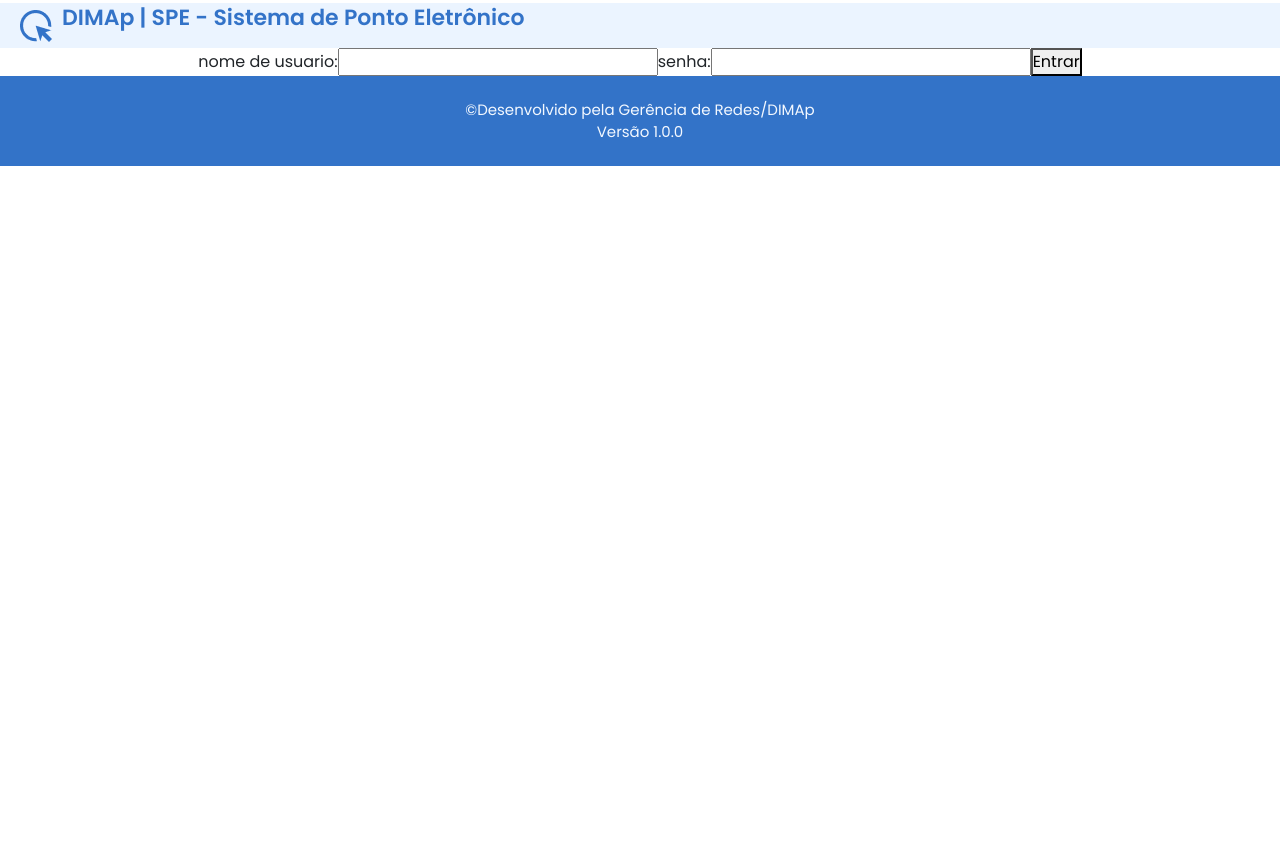
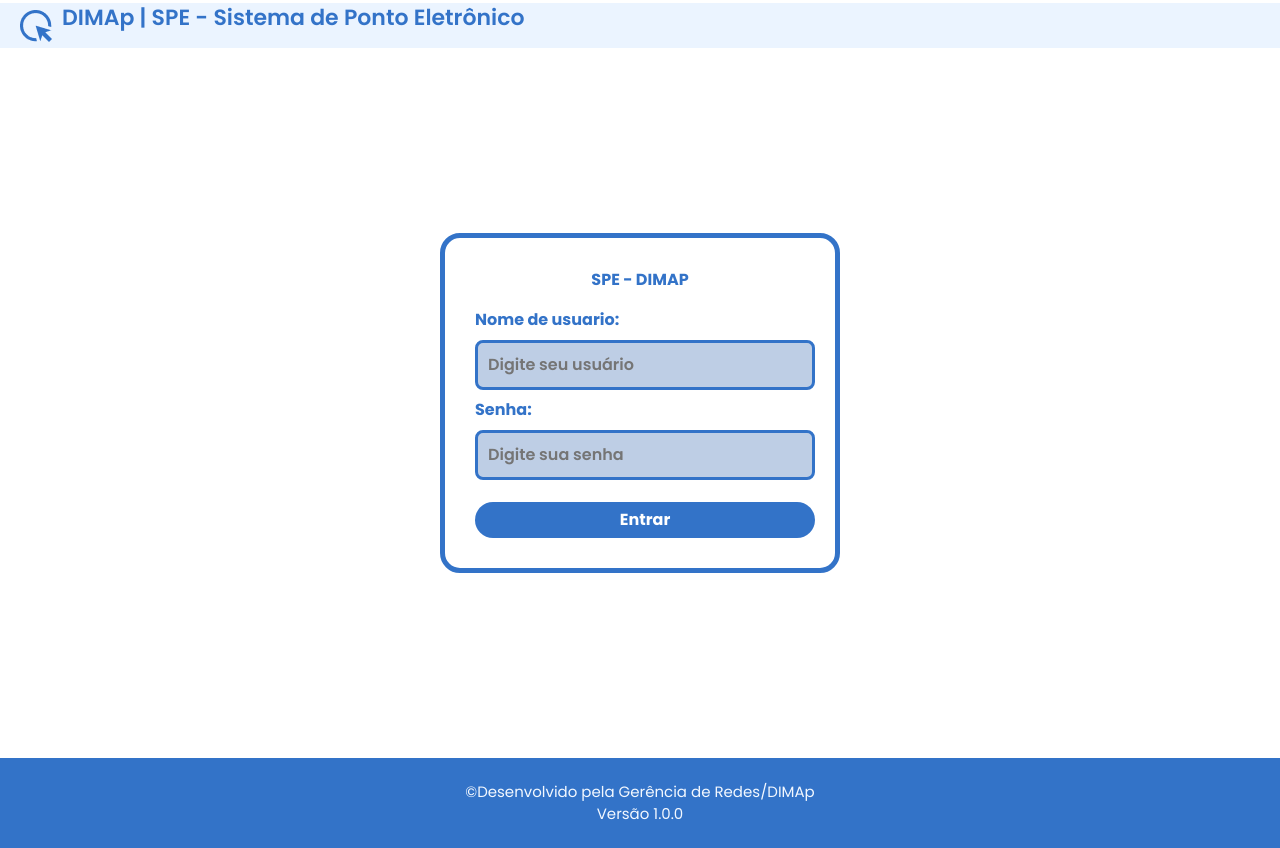
Before and after one commit to leandroaa01/SPE, an Angular app: page /login in a window 1280 px wide. Before the commit the page ends 800 px from the top, so only its background shows below. Built offline with nearby package versions, Linux system fonts and the light colour scheme.

Commit message:
finalize of component 'login'

```diff
--- a/src/app/components/login/login.component.html
+++ b/src/app/components/login/login.component.html
@@ -8,12 +8,14 @@
   </div>
 </header>
 <section class="login">
+<div class="form-login">
+<p>SPE - DIMAP</p>
 <form action="" method="post">
- <label for="">nome de usuario:</label>
- <input type="text" name="" id="">
-<label for="">senha:</label>
-<input type="password" name="" id="">
-<button type="submit">Entrar</button>
+ <label for="">Nome de usuario:</label>
+ <input type="text" name="" id="" placeholder="Digite seu usuário">
+<label for="">Senha:</label>
+<input type="password" name="" id="" placeholder="Digite sua senha">
+<button type="submit" class="button-one-popup">Entrar</button>
 </form>
-
+</div>
 </section>
--- a/src/app/components/login/login.component.scss
+++ b/src/app/components/login/login.component.scss
@@ -25,14 +25,72 @@
 .dimap .short {
   display: none;
 }
+
 .dimap .full {
   display: inline;
 }
 
-section{
-  width:100%;
-  display:inline-flex;
+section {
+  width: 100%;
+  height: calc(90vh - 10px);
+  display: flex;
   align-items: center;
   justify-content: center;
   text-align: center;
 }
+
+.form-login {
+  width: 400px;
+  height: 340px;
+  align-items: center;
+  justify-content: center;
+  padding: 30px;
+  border-radius: 8px;
+  border: 5px solid #3373C8;
+  border-radius: 20px;
+  font-weight: 700;
+  color: #3373C8;
+}
+
+label,
+p {
+  display: block;
+  text-align: center;
+
+}
+
+label {
+  display: block;
+  text-align: start;
+  margin: 8px 0;
+
+}
+
+
+.button-one-popup {
+  width: 340px;
+  height: 36px;
+  border-radius: 30px;
+  padding: 6px 18px;
+  font-weight: 700;
+  cursor: pointer;
+  margin-top: 22px;
+}
+
+.button-one-popup {
+  background: #3373C8;
+  color: #fff;
+  border: none;
+}
+
+.form-login input[type="password"],
+.form-login input[type="text"] {
+  width: 340px;
+  padding: 10px;
+  border-radius: 8px;
+  background: #3065ab50;
+  border: 3px solid #3373C8;
+  color:#0a3977;
+  font-weight: 600;
+
+}
```
